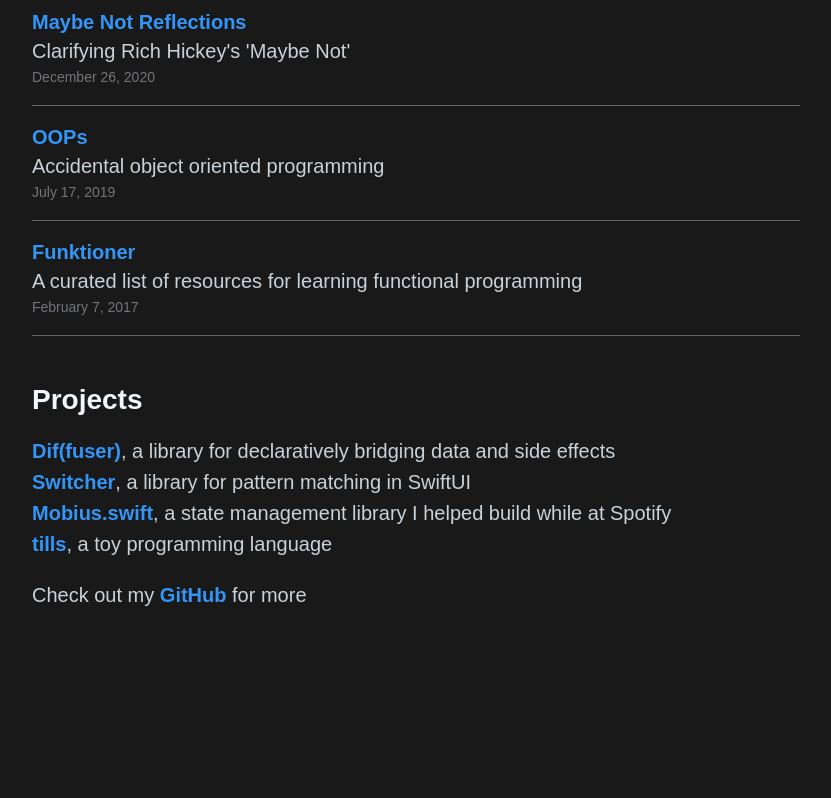
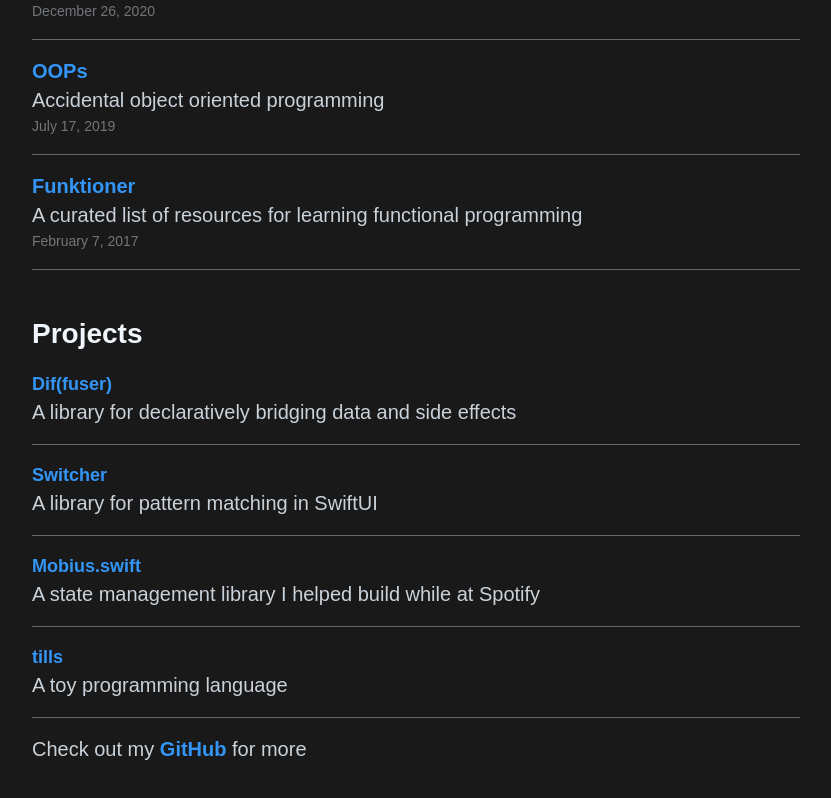
Before and after one commit to jeppes/jeppes.github.io, a website: page index.html in a window 1280 px wide. Shown: the part 688-1486 px from the top of the page, without its empty margins (224-1055 px from the left). Before the commit the page ends 1355 px from the top, so only its background shows below. Drawn offline with Linux system fonts and the light colour scheme.

Commit message:
Align blogs and project styling

```diff
--- a/index.html
+++ b/index.html
@@ -20,10 +20,6 @@
           <a href="https://www.mentimeter.com/">Mentimeter</a>,
           <a href="https://www.ef.com/">EF</a>, and
           <a href="https://www.lifesum.com/">Lifesum</a>.
-        </p>
-        <p>
-          My background is in computer science and I have a particular interest
-          in functional programming languages and patterns.
         </p>
       </section>
       <section>
@@ -61,24 +57,22 @@
       </section>
       <section>
         <h1>Projects</h1>
-        <ul>
-          <li>
-            <a href="https://github.com/spotify/diffuser">Dif(fuser)</a>, a
-            library for declaratively bridging data and side effects
-          </li>
-          <li>
-            <a href="https://github.com/jeppes/Switcher">Switcher</a>, a
-            library for pattern matching in SwiftUI
-          </li>
-          <li>
-            <a href="https://github.com/spotify/Mobius.swift">Mobius.swift</a>,
-            a state management library I helped build while at Spotify
-          </li>
-          <li>
-            <a href="https://github.com/jeppes/tills">tills</a>, a toy
-            programming language
-          </li>
-        </ul>
+        <a class="project-item" href="https://github.com/spotify/diffuser">
+          <h3>Dif(fuser)</h3>
+          <p>A library for declaratively bridging data and side effects</p>
+        </a>
+        <a class="project-item" href="https://github.com/jeppes/Switcher">
+          <h3>Switcher</h3>
+          <p>A library for pattern matching in SwiftUI</p>
+        </a>
+        <a class="project-item" href="https://github.com/spotify/Mobius.swift">
+          <h3>Mobius.swift</h3>
+          <p>A state management library I helped build while at Spotify</p>
+        </a>
+        <a class="project-item" href="https://github.com/jeppes/tills">
+          <h3>tills</h3>
+          <p>A toy programming language</p>
+        </a>
         <p>
           Check out my <a href="https://github.com/jeppes">GitHub</a> for more
         </p>
--- a/main.css
+++ b/main.css
@@ -134,8 +134,36 @@ li {
 }
 
 
-.blog-preview:first-of-type {
+.blog-preview:first-of-type,
+.project-item:first-of-type {
   padding-top: 0;
+}
+
+.project-item {
+  display: block;
+  padding: 20px 0;
+  border-bottom: 1px solid var(--background-color-placeholder);
+  color: var(--text-color);
+  text-decoration: none;
+}
+
+.project-item:hover {
+  text-decoration: none;
+}
+
+.project-item:hover > h3 {
+  text-decoration: underline;
+}
+
+.project-item > h3 {
+  font-size: 18px;
+  margin: 0 0 6px;
+  color: var(--link-color);
+}
+
+.project-item > p {
+  margin: 0;
+  font-weight: normal;
 }
 
 .blog-preview:hover {
```
